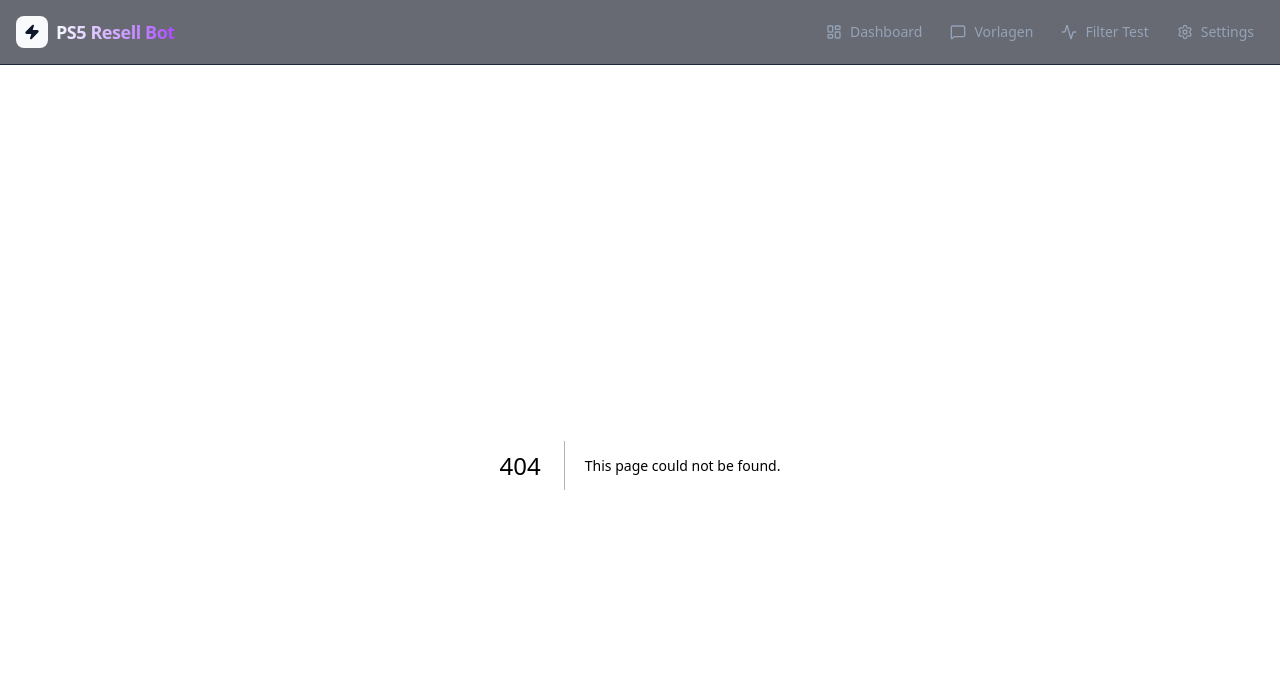
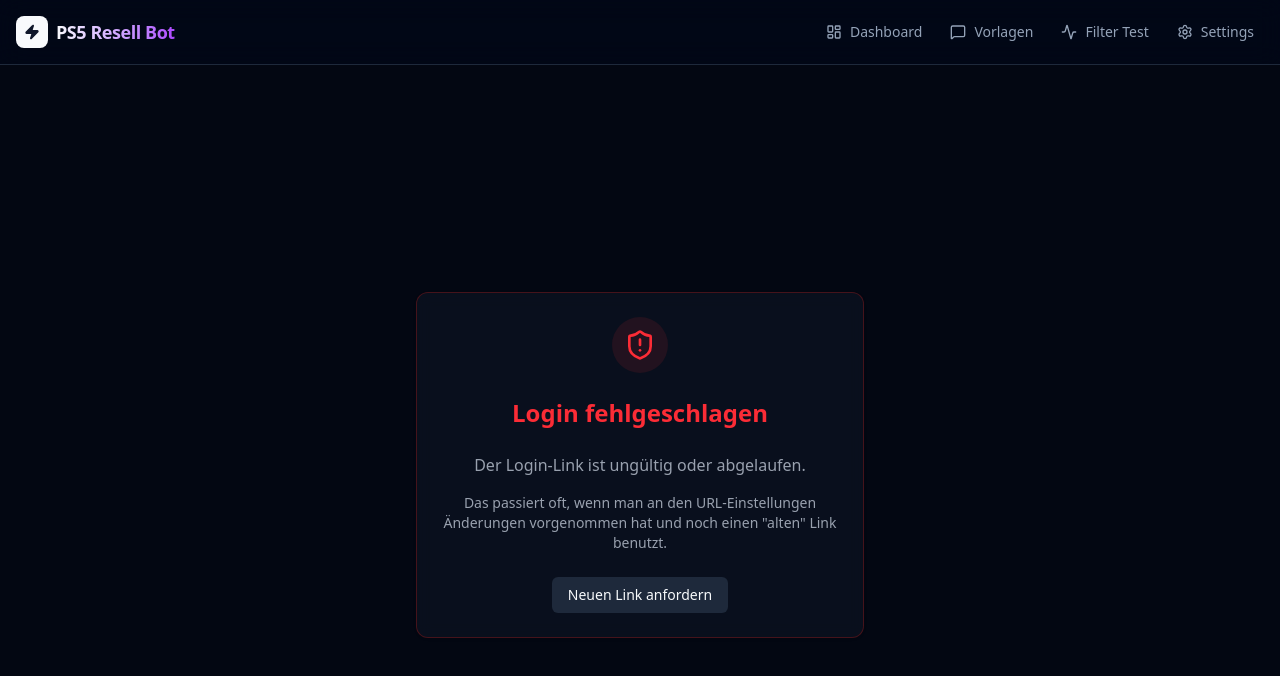
Before and after one commit to Nercc000/Resell_Bot, a Next.js app in the folder dashboard/: page /auth/auth-code-error in a window 1280 px wide. Before the commit this address had no page. Shown: the top 676 px of the page. Built offline with nearby package versions, Linux system fonts and the light colour scheme.

Commit message:
Add auth error page

```diff
--- /dev/null
+++ b/dashboard/app/auth/auth-code-error/page.tsx
@@ -0,0 +1,37 @@
+
+"use client"
+
+import Link from "next/link"
+import { Button } from "@/components/ui/button"
+import { ShieldAlert } from "lucide-react"
+import { Card, CardContent, CardFooter, CardHeader, CardTitle } from "@/components/ui/card"
+
+export default function AuthErrorPage() {
+    return (
+        <div className="min-h-screen flex items-center justify-center bg-gray-950 p-4">
+            <Card className="w-full max-w-md border-red-900/50 bg-gray-900/50 backdrop-blur">
+                <CardHeader className="space-y-1">
+                    <div className="flex justify-center mb-4">
+                        <div className="p-3 rounded-full bg-red-500/10">
+                            <ShieldAlert className="w-8 h-8 text-red-500" />
+                        </div>
+                    </div>
+                    <CardTitle className="text-2xl text-center font-bold text-red-500">Login fehlgeschlagen</CardTitle>
+                </CardHeader>
+                <CardContent className="text-center text-gray-400 space-y-4">
+                    <p>
+                        Der Login-Link ist ungültig oder abgelaufen.
+                    </p>
+                    <p className="text-sm">
+                        Das passiert oft, wenn man an den URL-Einstellungen Änderungen vorgenommen hat und noch einen "alten" Link benutzt.
+                    </p>
+                </CardContent>
+                <CardFooter className="flex justify-center">
+                    <Button asChild variant="secondary">
+                        <Link href="/login">Neuen Link anfordern</Link>
+                    </Button>
+                </CardFooter>
+            </Card>
+        </div>
+    )
+}
```
